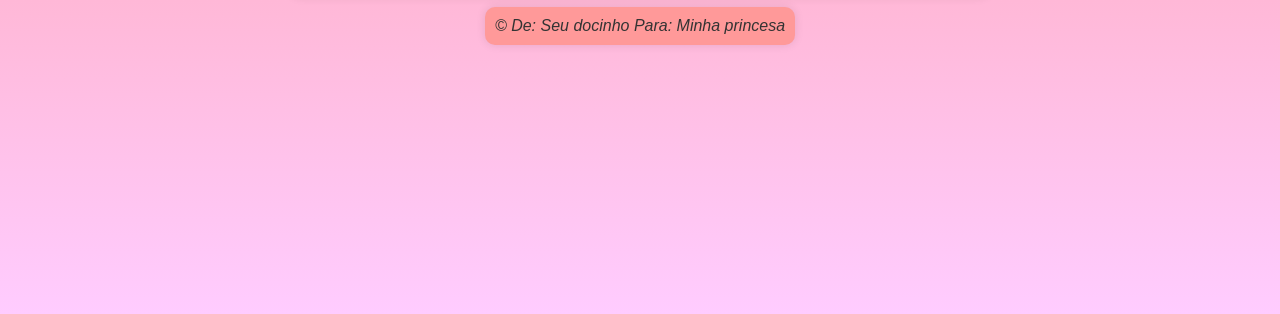
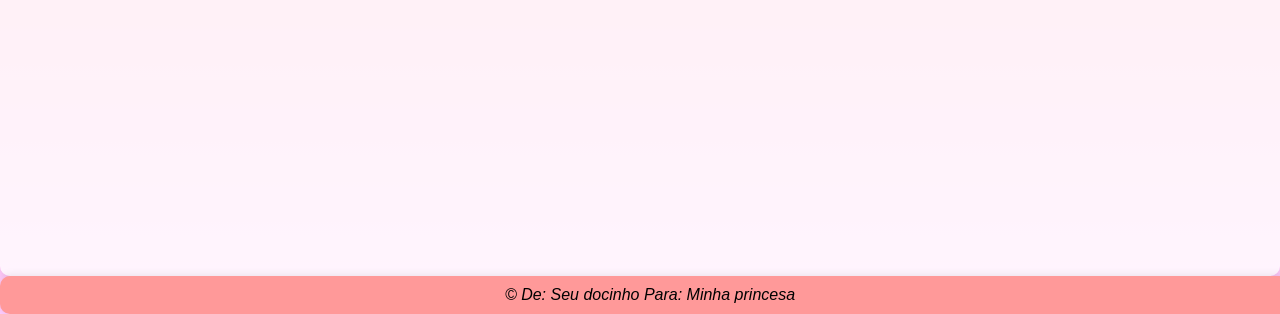
Before and after one commit to vichinskyy/Meu-amorzinho, a plain HTML site: page index.html in a window 1280 px wide. Shown: the part 486-800 px from the top of the page. Drawn offline with Linux system fonts and the light colour scheme.

Commit message:
Update styles.css

```diff
--- a/styles.css
+++ b/styles.css
@@ -3,11 +3,8 @@ body {
     padding: 0;
     font-family: 'Arial', sans-serif;
     background: linear-gradient(to bottom, #ff9999, #ffccff);
-    height: 100vh;
+    min-height: 100vh; /* Garante que o corpo ocupe pelo menos a altura da janela */
     display: flex;
-    justify-content: center;
-    align-items: center;
-    color: #333;
     flex-direction: column;
 }
 
@@ -17,17 +14,18 @@ body {
     padding: 20px;
     border-radius: 10px;
     box-shadow: 0 0 10px rgba(0, 0, 0, 0.1);
+    flex: 1; /* Adicionado para empurrar o rodapé para o fundo */
+}
 
-}
 .footer {
     text-align: center;
     padding: 10px;
     background: rgba(255, 255, 255, 0.8);
     border-radius: 10px;
     box-shadow: 0 0 10px rgba(0, 0, 0, 0.1);
-    margin-top: 10px;
     font-style: italic;
-    background: #ff9999
+    background: #ff9999;
+    width: 100%; /* Adicionado para garantir que o rodapé ocupe toda a largura */
 }
 
 h1 {
```
